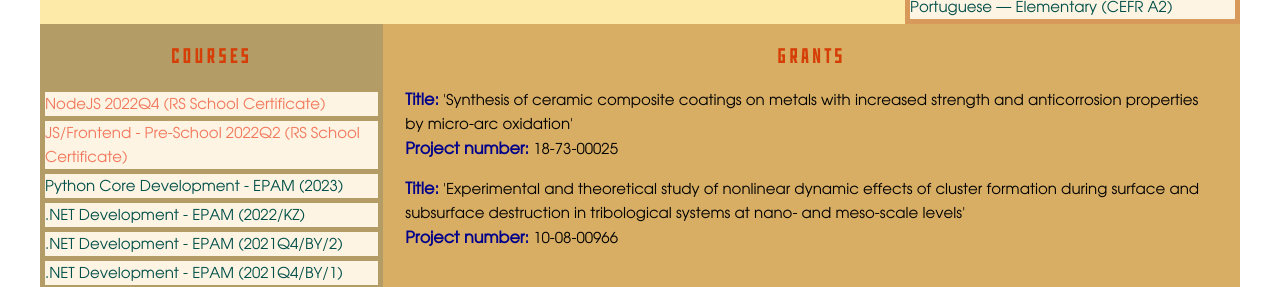
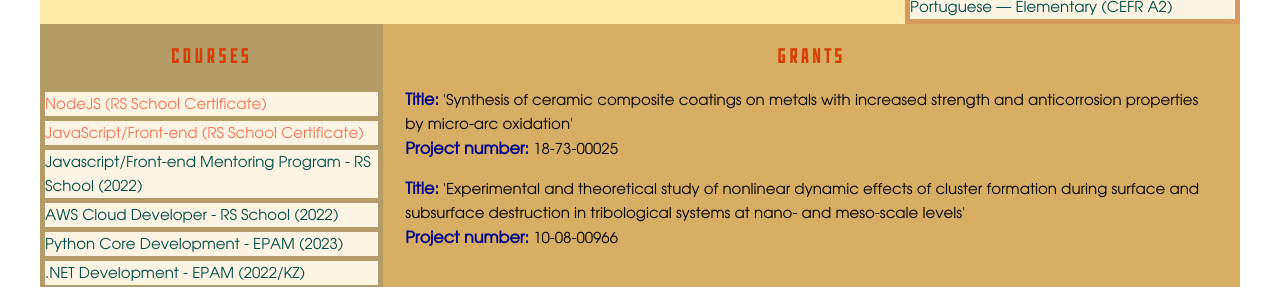
Before and after one commit to sesychev/rsschool-cv, a plain HTML site: page index.html in a window 1280 px wide. Shown: the part 1870-2157 px from the top of the page. Drawn offline with nearby package versions, Linux system fonts and the light colour scheme.

Commit message:
feat: add two courses

```diff
--- a/index.html
+++ b/index.html
@@ -188,8 +188,10 @@ function greet(){
                     <div id="courses" class="courses">
                         <h2 class="heading">COURSES</h2>
                         <ul class="ul-courses">
-                            <li><a class="active" href="https://app.rs.school/certificate/kfsdtobu">NodeJS 2022Q4 (RS School Certificate)</a></li>
-                            <li><a class="active" href="https://app.rs.school/certificate/xo22bf92">JS/Frontend - Pre-School 2022Q2 (RS School Certificate)</a></li>
+                            <li><a class="active" href="https://app.rs.school/certificate/kfsdtobu">NodeJS (RS School Certificate)</a></li>
+                            <li><a class="active" href="https://app.rs.school/certificate/xo22bf92">JavaScript/Front-end (RS School Certificate)</a></li>
+                            <li>Javascript/Front-end Mentoring Program - RS School (2022)</li>
+                            <li>AWS Cloud Developer - RS School (2022)</li>
                             <li>Python Core Development - EPAM (2023)</li>
                             <li>.NET Development - EPAM (2022/KZ)</li>
                             <li>.NET Development - EPAM (2021Q4/BY/2)</li>
```
